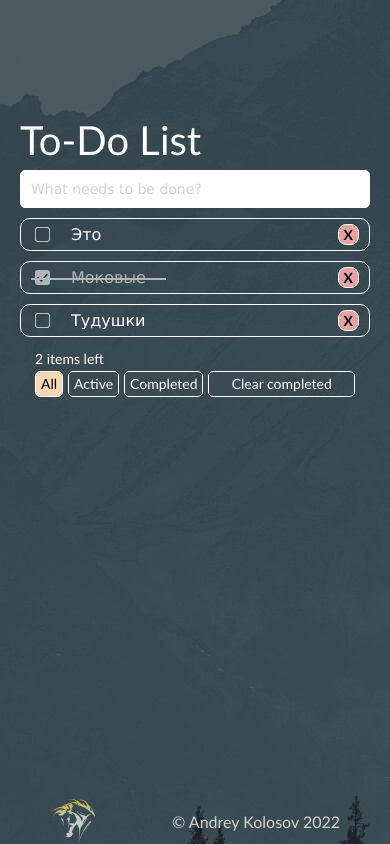
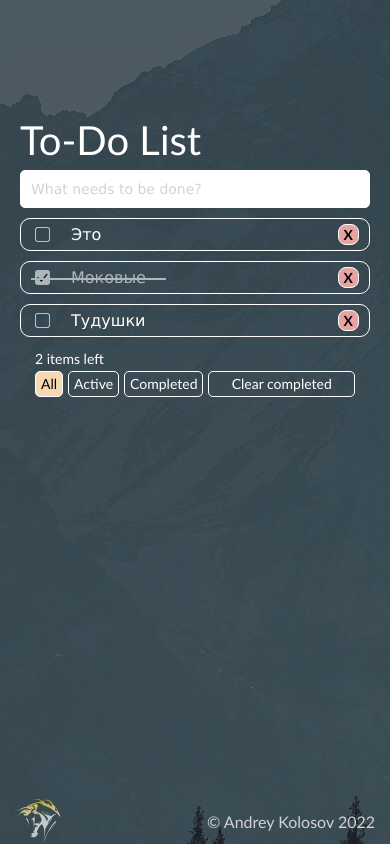
Before and after one commit to LSD237/to-do-app, a React (Create React App) app: page / in a window 390 px wide. Built offline with nearby package versions, Linux system fonts and the light colour scheme.

Commit message:
fix: footer pading

```diff
--- a/src/components/App/App.module.css
+++ b/src/components/App/App.module.css
@@ -74,4 +74,8 @@
   .todoWidget {
     padding: 0 20px;
   }
+
+  .footer {
+    padding: 0 15px;
+  }
 }
```
